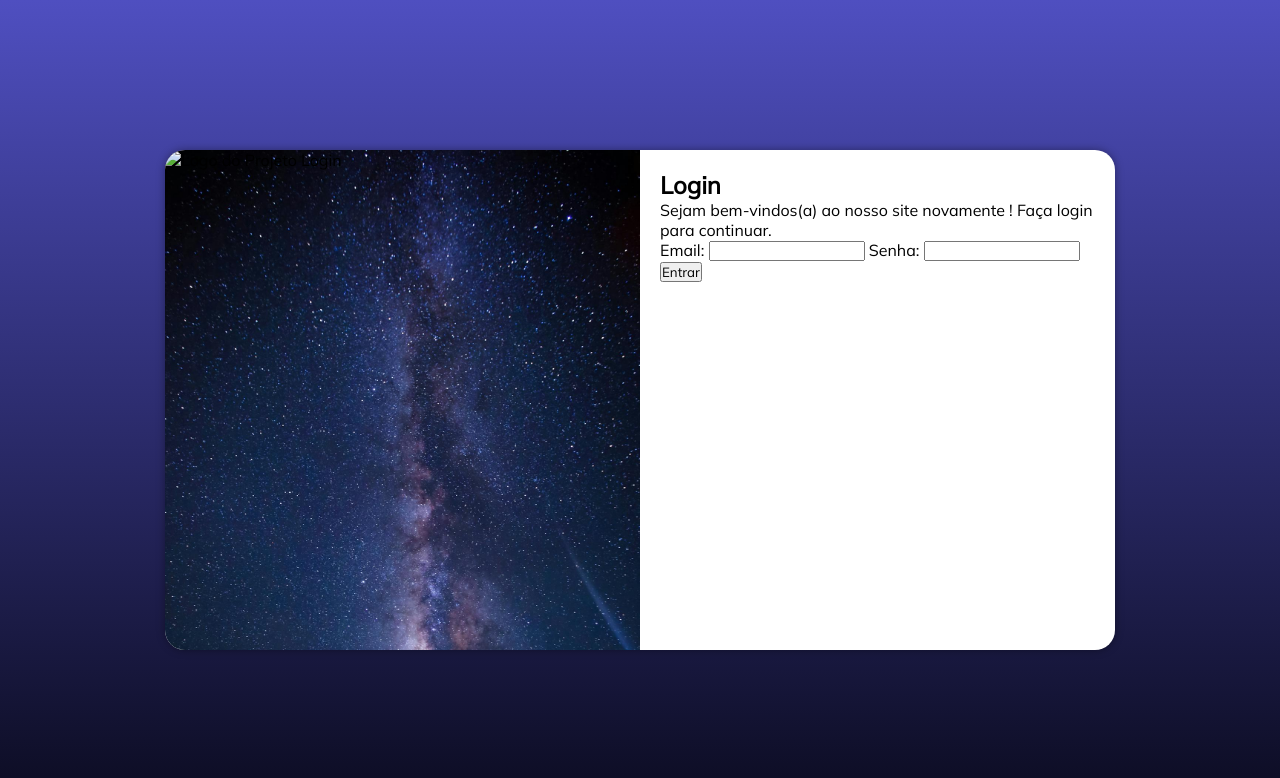
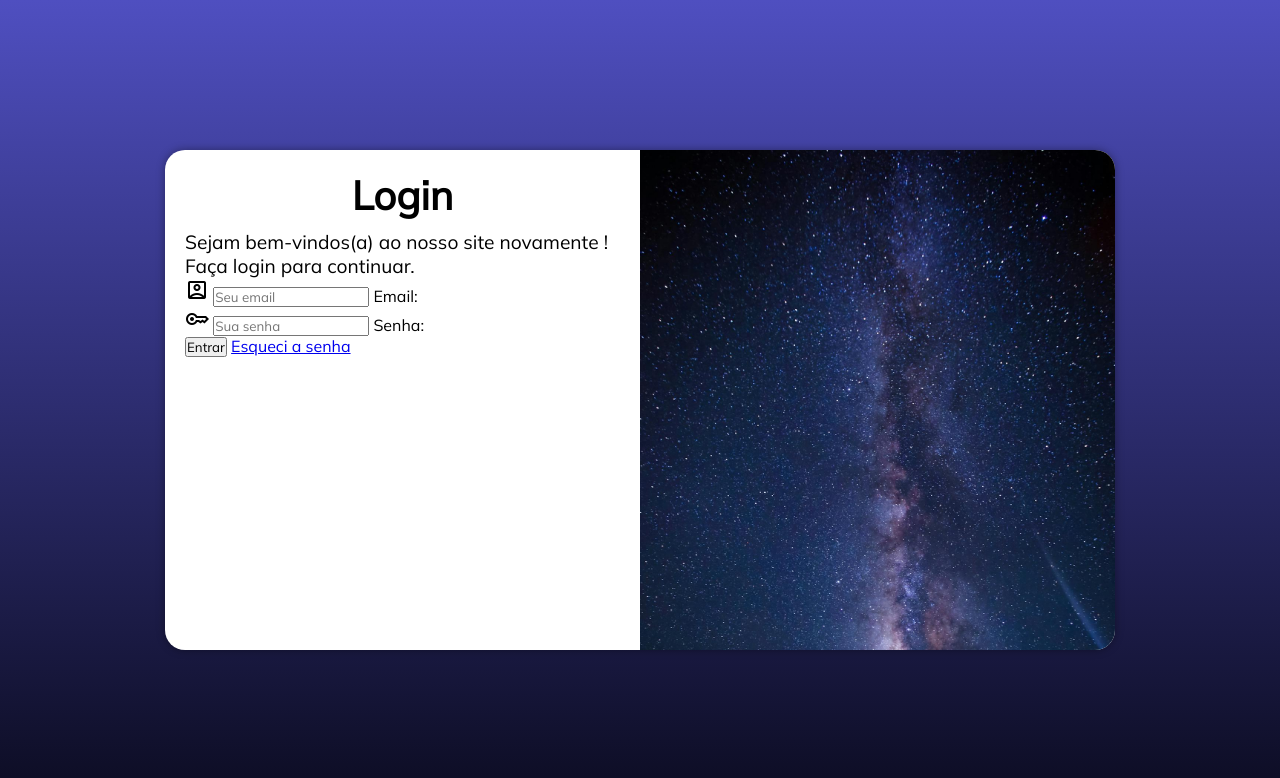
Before and after one commit to MathS10/Projeto-Login, a plain HTML site: page index.html in a window 1280 px wide. Drawn offline with nearby package versions, Linux system fonts and the light colour scheme.

Commit message:
adcionei os icons

```diff
--- a/index.html
+++ b/index.html
@@ -6,28 +6,39 @@
     <title>Login</title>
     <link rel="stylesheet" href="stilos/stilos.css">
     <link rel="stylesheet" href="stilos/media-queries.css">
+    <link rel="stylesheet" href="https://fonts.googleapis.com/css2?family=Material+Symbols+Outlined:opsz,wght,FILL,GRAD@20..48,100..700,0..1,-50..200&icon_names=account_box" />
+    <link rel="stylesheet" href="https://fonts.googleapis.com/css2?family=Material+Symbols+Outlined:opsz,wght,FILL,GRAD@20..48,100..700,0..1,-50..200&icon_names=key" />
 
 </head>
 <body>
     <main>
         <section class="login">
             <div id="imagem">
-                <img src="imagens/logo.png" alt="Logo do Projeto Login">
-
             </div>
 
             <div id="formulario">
                 <h1>Login</h1>
                 <p>Sejam bem-vindos(a) ao nosso site novamente ! Faça login para continuar.</p>
 
-                <form action="#" method="post">
-                    <label for="email">Email:</label>
-                    <input type="email" id="email" name="email" required>
+                <form action="#" method="post" autocomplete="on">
+                    <div class="input-group">
+                        <span class="material-symbols-outlined">
+                        account_box
+                        </span>
+                        <input type="email" id="iemail" name="email" required placeholder="Seu email" autocomplete="email" maxlength="50">
+                        <label for="email">Email:</label>
+                    </div>
 
-                    <label for="senha">Senha:</label>
-                    <input type="password" id="senha" name="senha" required>
+                    <div class="input-group">
+                        <span class="material-symbols-outlined">
+                        key
+                        </span>
+                        <input type="password" id="isenha" name="senha" required placeholder="Sua senha" autocomplete="current-password" minlength="8" maxlength="20">
+                        <label for="senha">Senha:</label>
+                    </div>
 
-                    <button type="submit">Entrar</button>
+                    <input type="submit" id="ientrar" name="entrar" value="Entrar">
+                    <a href="#">Esqueci a senha</a>
                 </form>
 
             </div>
--- a/stilos/media-queries.css
+++ b/stilos/media-queries.css
@@ -36,15 +36,22 @@
     }
 
     section.login > #imagem {
-        float: left;
+        float: right;
         width: 50%;
         height: 100%;
     }
 
     section.login > #formulario {
-        float: right;
+        float: left;
         width: 50%;
         padding: 20px;
     }
 
+    h1 {
+        font-size: 2.5em;
+    }
+    p {
+        font-size: 1.2em;
+    }
+
 }
--- a/stilos/stilos.css
+++ b/stilos/stilos.css
@@ -50,3 +50,13 @@ main {
     display: block;
     padding: 10px;
 }
+
+h1 {
+    text-align: center;
+    margin-bottom: 10px;
+}
+
+p {
+    font-size: 0.8em;
+
+}
```
